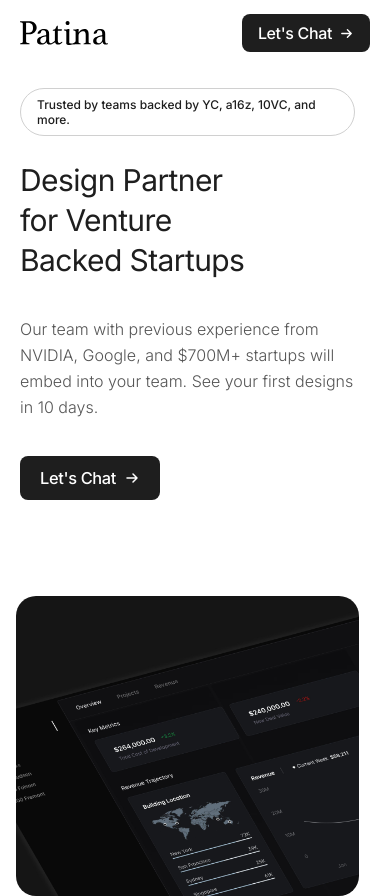
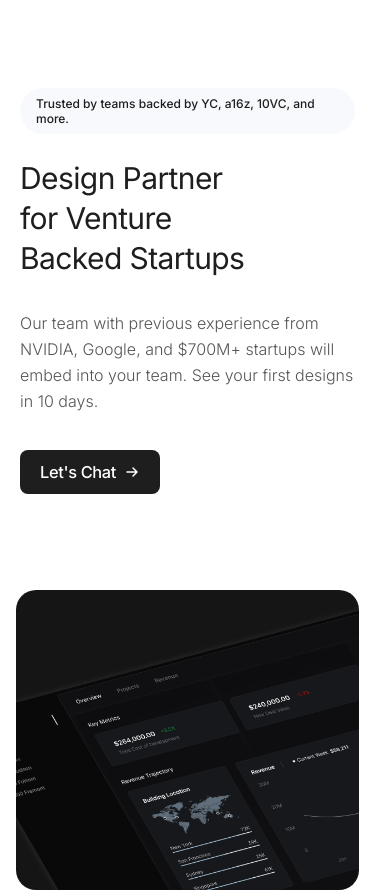
Before and after one commit to sreeni3438/Patina, a plain HTML site: page index.html in a window 390 px wide. Shown: the top 896 px of the page. Drawn offline with Linux system fonts and the light colour scheme; grey boxes are pictures that could not be loaded.

Commit message:
Mobile changes

```diff
--- a/index.html
+++ b/index.html
@@ -843,13 +843,14 @@
 
     /* ── Mobile: ≤ 640px ── */
     @media (max-width: 640px) {
+      .nav { display: none; }
       .nav-inner { padding: 14px 20px 18px; }
       .nav-links { display: none; }
       .nav .btn { margin-left: auto; }
 
       .hero { padding: 88px 20px 56px; }
-      .hero h1 { font-size: 30px; line-height: 40px; max-width: 100%; }
-      .hero-pill { font-size: 12px; }
+      .hero h1 { font-size: 30px; line-height: 40px; max-width: 100%; margin-bottom: 32px; }
+      .hero-pill { font-size: 12px; border: none; background: var(--c-footer); }
       .hero-sub { font-size: 16px; line-height: 26px; max-width: 100%; margin-bottom: 36px; }
 
       .features-grid {
```
